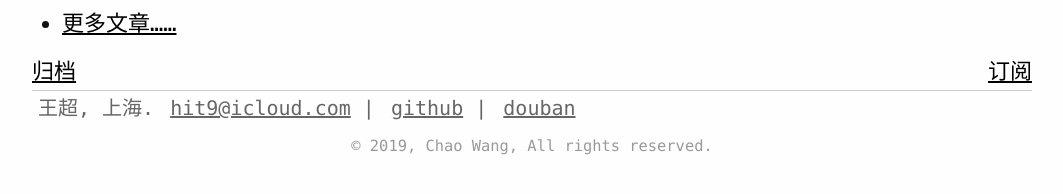
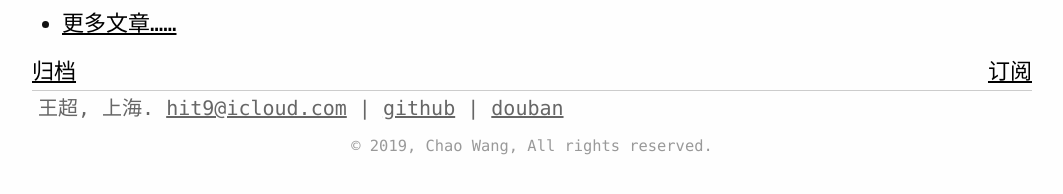
Before and after one commit to gfphoto/writings.sh, a Jekyll site: the page built from index.md, in a window 1280 px wide. Shown: the part 596-790 px from the top of the page, without its empty margins (108-1171 px from the left). Built offline with Jekyll 4.4.1, drawn with Linux system fonts in a browser that asks for light colours.

Commit message:
Update contact css

```diff
--- a/assets/src/css/style.css
+++ b/assets/src/css/style.css
@@ -306,7 +306,6 @@ table td :last-child {
 .contact-info-container a:visited
 {
   color: #666;
-  margin-left: 4px;
 }
 .contact-info-container a:hover { color: #fff; }
 
```
Also changed, not shown: assets/css/style.min.css.
